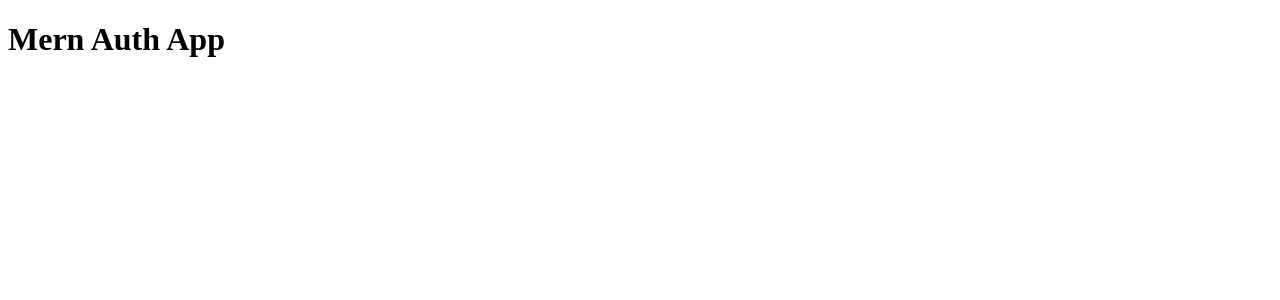
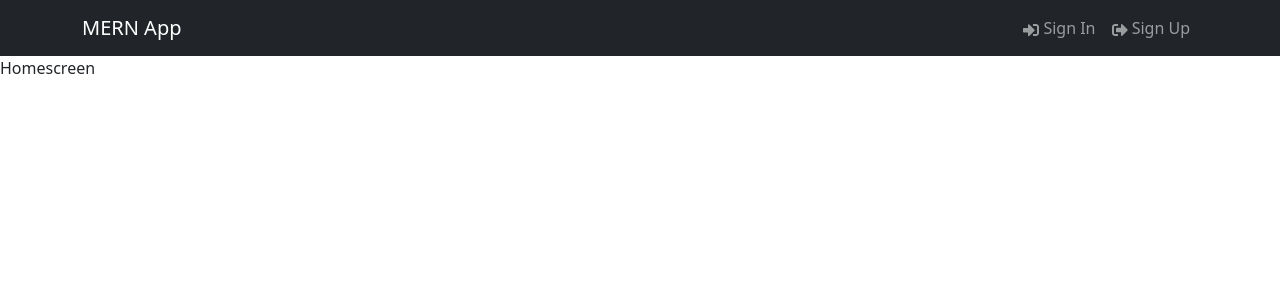
Before and after one commit to Mackowi/mern-auth-app, a React (Vite) app in the folder frontend/: page / in a window 1280 px wide. Shown: the top 300 px of the page. Built offline with nearby package versions, Linux system fonts and the light colour scheme.

Commit message:
header and homescreen components

```diff
--- a/frontend/package.json
+++ b/frontend/package.json
@@ -10,8 +10,11 @@
     "preview": "vite preview"
   },
   "dependencies": {
+    "bootstrap": "^5.2.3",
     "react": "^18.2.0",
-    "react-dom": "^18.2.0"
+    "react-bootstrap": "^2.7.4",
+    "react-dom": "^18.2.0",
+    "react-icons": "^4.8.0"
   },
   "devDependencies": {
     "@types/react": "^18.0.28",
--- a/frontend/src/App.jsx
+++ b/frontend/src/App.jsx
@@ -1,9 +1,13 @@
+import Header from './components/Header';
+import Homescreen from './screens/Homescreen';
+
 function App() {
   return (
     <>
-      <h1>Mern Auth App</h1>
+      <Header />
+      <Homescreen />
     </>
-  )
+  );
 }
 
-export default App
+export default App;
--- /dev/null
+++ b/frontend/src/components/Header.jsx
@@ -0,0 +1,27 @@
+import { Navbar, Nav, Container } from 'react-bootstrap';
+import { FaSignInAlt, FaSignOutAlt } from 'react-icons/fa';
+
+const Header = () => {
+  return (
+    <header>
+      <Navbar bg='dark' variant='dark' expand='lg' collapseOnSelect>
+        <Container>
+          <Navbar.Brand href='/'>MERN App</Navbar.Brand>
+          <Navbar.Toggle aria-controls='basic-navbar-nav' />
+          <Navbar.Collapse id='basic-navbar-nav'>
+            <Nav className='ms-auto'>
+              <Nav.Link href='/login'>
+                <FaSignInAlt /> Sign In
+              </Nav.Link>
+              <Nav.Link href='/login'>
+                <FaSignOutAlt /> Sign Up
+              </Nav.Link>
+            </Nav>
+          </Navbar.Collapse>
+        </Container>
+      </Navbar>
+    </header>
+  );
+};
+
+export default Header;
--- a/frontend/src/main.jsx
+++ b/frontend/src/main.jsx
@@ -1,6 +1,7 @@
 import React from 'react'
 import ReactDOM from 'react-dom/client'
 import App from './App.jsx'
+import 'bootstrap/dist/css/bootstrap.min.css';
 
 ReactDOM.createRoot(document.getElementById('root')).render(
   <React.StrictMode>
--- /dev/null
+++ b/frontend/src/screens/Homescreen.jsx
@@ -0,0 +1,7 @@
+const Homescreen = () => {
+  return (
+    <div>Homescreen</div>
+  )
+}
+
+export default Homescreen;
```
Also changed, not shown: 1 other file (tests, documents, lock files or other folders).
